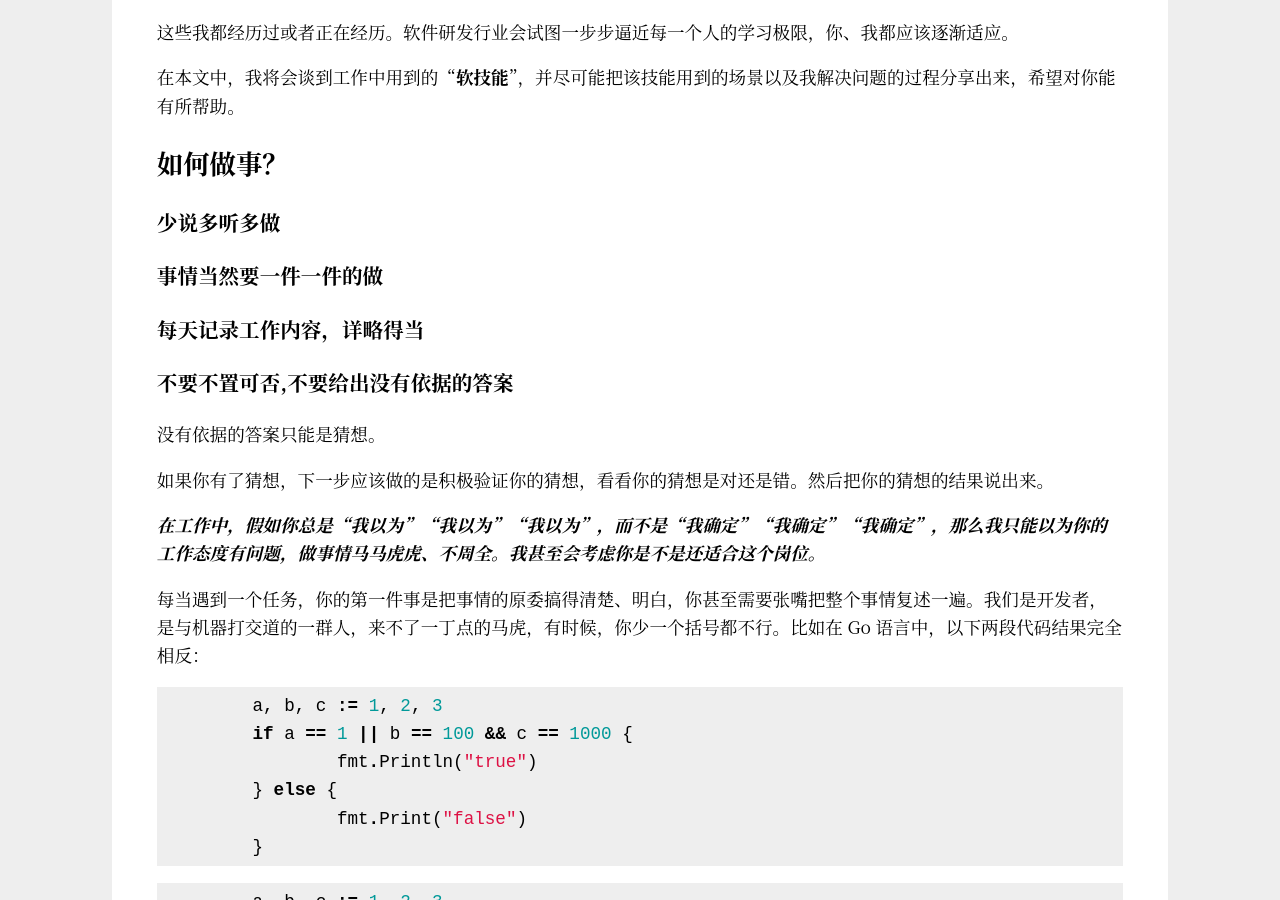
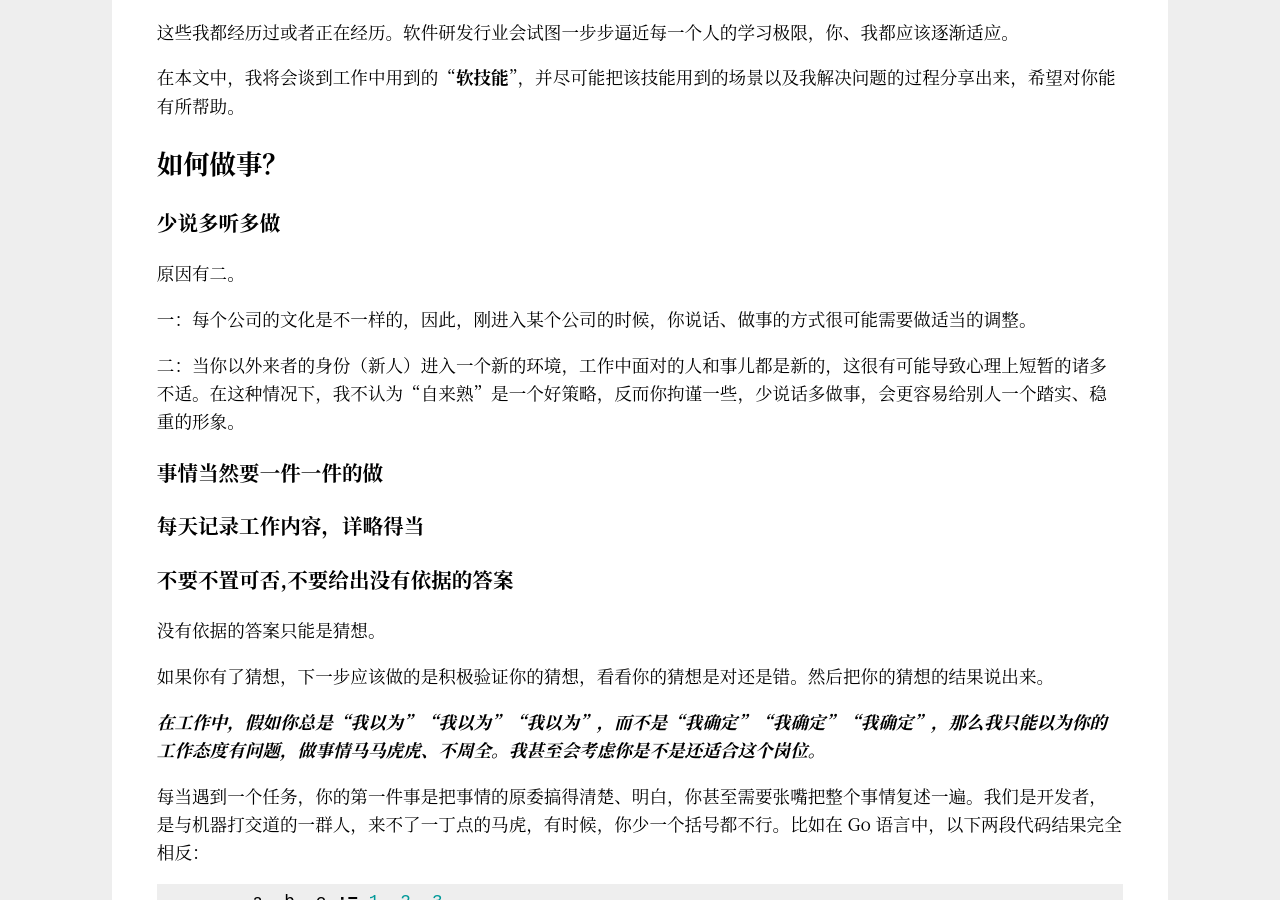
Before and after one commit to Haiyung/haiyung.github.io, a Jekyll site: the page built from _posts/2019-11-17-extra-skills-in-the-first-year-of-development.md, in a window 1280 px wide and 900 px high, scrolled down 989 px. Built offline with Jekyll 4.4.1, drawn with Linux system fonts in a browser that asks for light colours.

Commit message:
article: update article

```diff
--- a/_posts/2019-11-17-extra-skills-in-the-first-year-of-development.md
+++ b/_posts/2019-11-17-extra-skills-in-the-first-year-of-development.md
@@ -27,6 +27,12 @@ __Contents__
 ## 如何做事？
 
 ### 少说多听多做
+
+原因有二。
+
+一：每个公司的文化是不一样的，因此，刚进入某个公司的时候，你说话、做事的方式很可能需要做适当的调整。
+
+二：当你以外来者的身份（新人）进入一个新的环境，工作中面对的人和事儿都是新的，这很有可能导致心理上短暂的诸多不适。在这种情况下，我不认为“自来熟”是一个好策略，反而你拘谨一些，少说话多做事，会更容易给别人一个踏实、稳重的形象。
 
 ### 事情当然要一件一件的做
 
```
